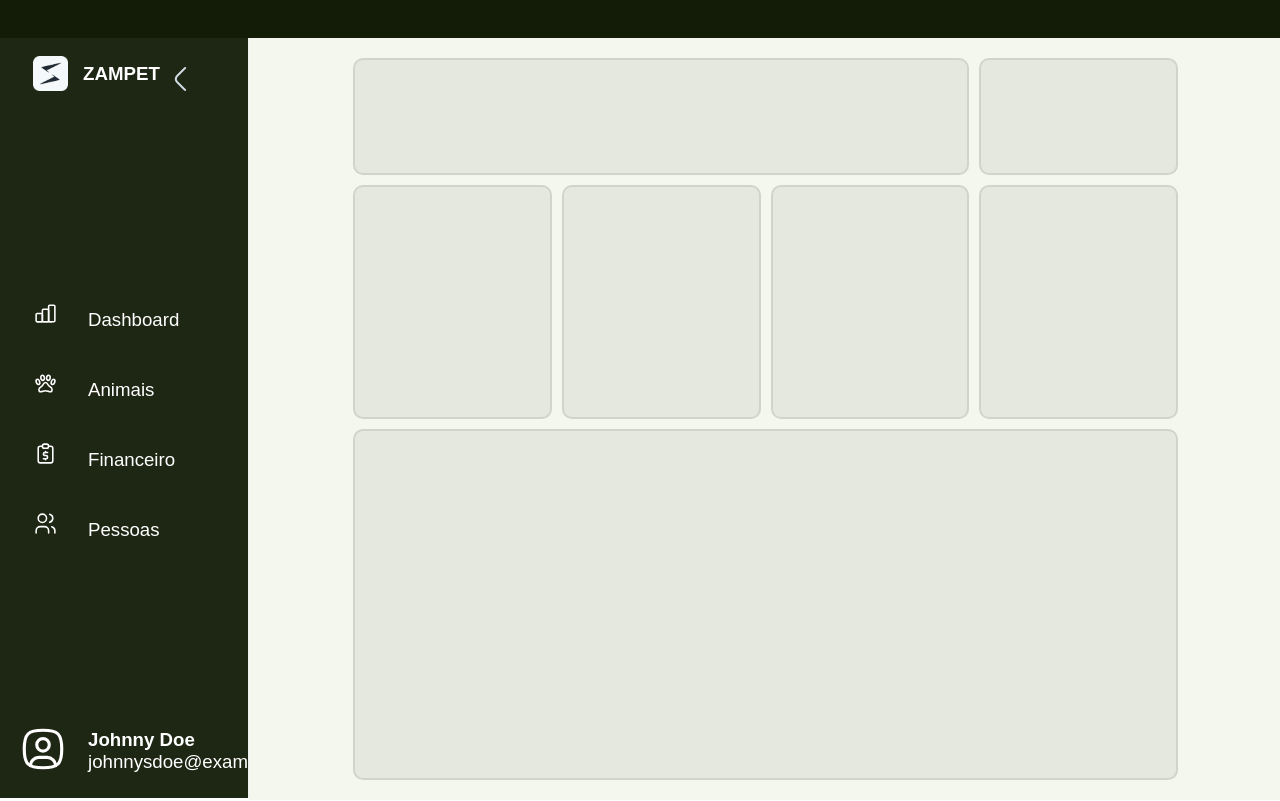
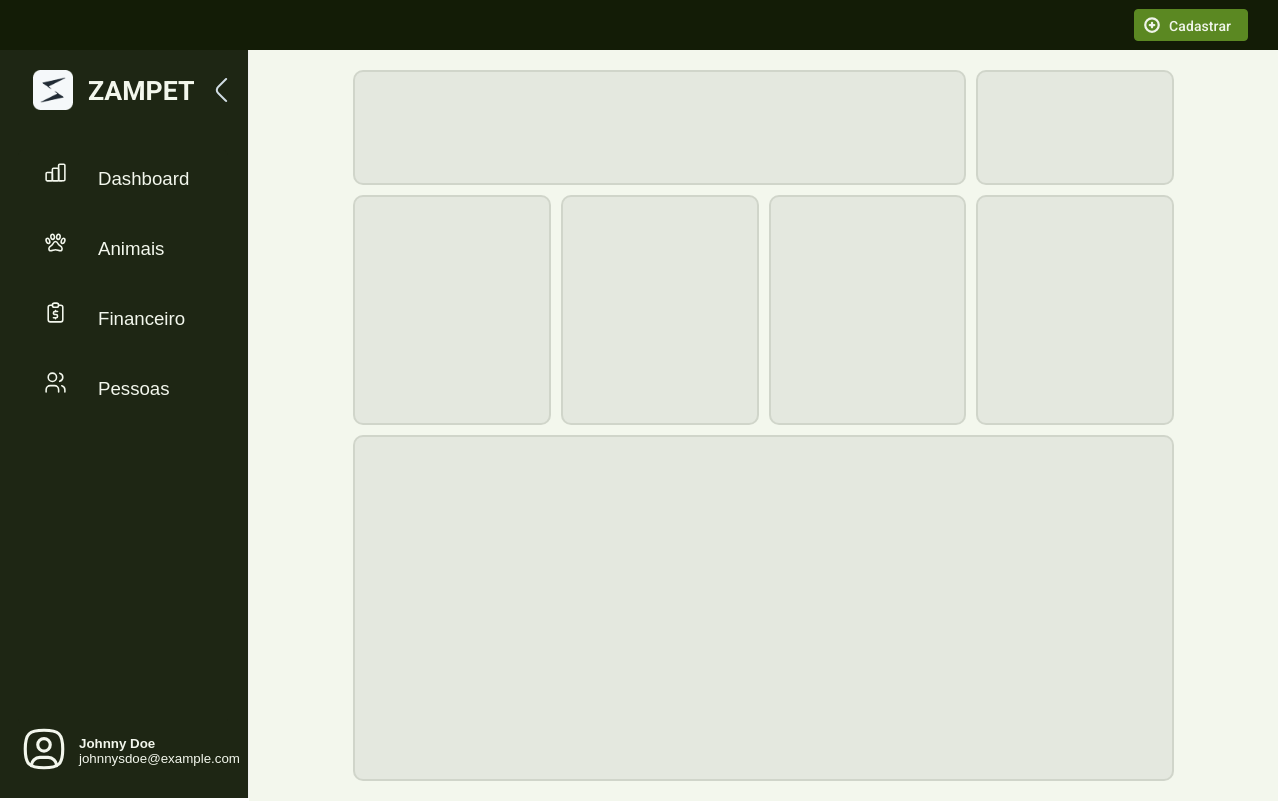
Before and after one commit to amigosdosanimais/.github, a Next.js app: page / in a window 1280 px wide. Built offline with nearby package versions, Linux system fonts and the light colour scheme.

Commit message:
Update Header Sidebar
Atualização do header e do Sidebar

```diff
--- a/package.json
+++ b/package.json
@@ -19,5 +19,8 @@
     "build": "next build",
     "start": "next start",
     "lint": "next lint"
+  },
+  "devDependencies": {
+    "@biomejs/biome": "1.8.3"
   }
 }
--- a/pages/index.jsx
+++ b/pages/index.jsx
@@ -7,18 +7,13 @@ import HeaderComponent from '../src/components/header/header'
 export default function HomePage(){
     return(
         <div className={styles.body}>
-
                 <div className={styles.header}>
-                    <HeaderComponent  ></HeaderComponent>
+                    <HeaderComponent/>
                 </div>
-
                 <div className={styles.bottom}>
-                    <SidebarComponent className={styles.sidebar}>
-                    </SidebarComponent>
-
-                                   <HomeComponent className={styles.main}></HomeComponent>
+                    <SidebarComponent className={styles.sidebar}/>
+                    <HomeComponent className={styles.main}/>
                 </div>
-
         </div>
     )
 }
--- a/pages/index.module.css
+++ b/pages/index.module.css
@@ -3,8 +3,9 @@
 
 .body{
     height: 100vh;
+    width: 100vw;
     display: grid;
-    grid-template-rows: 40px 1fr;
+    grid-template-rows: 52px 1fr;
     margin: -10px -10px -30px -10px;
     padding: 0;
     gap: 0;
@@ -14,7 +15,6 @@
 
 
 .header{
-    height: 97vh;
     width: 100%;
     grid-row: 1/2;
     margin: 0;
--- a/src/components/header/header.jsx
+++ b/src/components/header/header.jsx
@@ -3,7 +3,15 @@ import styles from "./header.module.css"
 export default function HeaderComponent(){
     return(
         <div className={styles.header}>
-
+            <button type="button" className={styles.btnCadastrar}>
+            <svg role="graphics-symbol" xmlns="http://www.w3.org/2000/svg" width="20" height="20" viewBox="0 0 24 24" strokeWidth="3" stroke="#F3F7ED" fill="none" strokeLinecap="round" strokeLinejoin="round">
+            <path stroke="none" d="M0 0h24v24H0z" fill="none"/>
+            <path d="M3 12a9 9 0 1 0 18 0a9 9 0 0 0 -18 0" />
+            <path d="M9 12h6" />
+            <path d="M12 9v6" />
+            </svg>
+                <p>Cadastrar</p>
+            </button>
         </div>
     )
 }
--- a/src/components/header/header.module.css
+++ b/src/components/header/header.module.css
@@ -1,5 +1,38 @@
+@import url('https://fonts.googleapis.com/css2?family=Roboto:ital,wght@0,100;0,300;0,400;0,500;0,700;0,900;1,100;1,300;1,400;1,500;1,700;1,900&display=swap');
+
+
 .header{
-    background-color: #131c06;
-    height: 100%;
+    background-color: #131C06;
+    height: 52px;
     width: 100%;
+    border: 0px 0px 1px 0px solid #293020;
+    padding-top: 1px;
+    display: flex;
+    align-items: center;
+    flex-direction: row-reverse;
 }
+.btnCadastrar{
+    width: 114px;
+    height: 32px;
+    border-radius: 4px;
+    border: 1px solid #5C8A23;
+    padding: 6px 16px 6px 8px;
+    background-color: #5C8A23;
+    gap: 8px;
+    opacity: 99%;
+    display: flex;
+    align-items: center;
+    margin-right: 30px;
+}
+
+.btnCadastrar p{
+    width: 62px;
+    height: 20px;
+    font-family: "Roboto", sans-serif;
+    font-weight: 500;
+    font-size: 14px;
+    line-height: 20px;
+    letter-spacing: 0.1px;
+    color: #F3F7ED;
+    padding-top: 2px;
+}
--- a/src/components/sidebar/sidebar.jsx
+++ b/src/components/sidebar/sidebar.jsx
@@ -16,32 +16,27 @@ export default function SidebarComponent(){
       };
     return(
         <div className={styles.principal} >
-
-            <Sidebar collapsed={collapsed}>
-
+            <Sidebar className={styles.sidebar} collapsed={collapsed} >
                 <div className={styles.container}>
                     <Menu className={styles.header}>
                         {collapsed?
-                        <button className={styles.sbButton} onClick={() => setCollapsed(!collapsed)}>
-                        <img src={'/images/expand.png'}/>
+                        <button type="button" className={styles.sbButtonCollapse} onClick={() => setCollapsed(!collapsed)}>
+                        <img src={'/images/expand.png'} alt={'expand'}/>
                         </button>:
                         <div className={styles.logozampet}>
-                            <img className={styles.logo} src={'/images/logo.png'} />
+                            <img className={styles.logo} src={'/images/logo.png'} alt={'expand'} />
                             <h1>ZAMPET</h1>
-                            <button className={styles.sbButton} onClick={() => setCollapsed(!collapsed)}>
-                                <img src={'/images/collapse.png'}/>
+                            <button type="button" className={styles.sbButton} onClick={() => setCollapsed(!collapsed)}>
+                                <img src={'/images/collapse.png'} alt={'collapse'}/>
                             </button>
                         </div>
                         }
                     </Menu>
-
-
-
                     <Menu className={styles.menu}>
-                        <MenuItem className={styles.menuitem} rootStyles={{['.'+ menuClasses.button]:{'&:hover': {
+                        <MenuItem className={styles.menuitem} rootStyles={{[`.${menuClasses.button}`]:{'&:hover': {
                                 backgroundColor: '#293020 !important'}}}}>
                             <picture className={styles.menuimage}>
-                                <svg xmlns="http://www.w3.org/2000/svg"  width="25" height="25" viewBox="0 0 24 24" strokeWidth="1.5" stroke="white" fill="none" strokeLinecap="round" strokeLinejoin="round">
+                                <svg role="graphics-symbol" xmlns="http://www.w3.org/2000/svg" width="25" height="25" viewBox="0 0 24 24" strokeWidth="1.5" stroke="#F3F7ED" fill="none" strokeLinecap="round" strokeLinejoin="round">
                                 <path stroke="none" d="M0 0h24v24H0z" fill="none"/>
                                 <path d="M3 12m0 1a1 1 0 0 1 1 -1h4a1 1 0 0 1 1 1v6a1 1 0 0 1 -1 1h-4a1 1 0 0 1 -1 -1z" />
                                 <path d="M9 8m0 1a1 1 0 0 1 1 -1h4a1 1 0 0 1 1 1v10a1 1 0 0 1 -1 1h-4a1 1 0 0 1 -1 -1z" />
@@ -51,10 +46,10 @@ export default function SidebarComponent(){
                             </picture>
                             <p>Dashboard</p>
                         </MenuItem>
-                        <MenuItem className={styles.menuitem} rootStyles={{['.'+menuClasses.button]: {'&:hover': {
+                        <MenuItem className={styles.menuitem} rootStyles={{[`.${menuClasses.button}`]: {'&:hover': {
                                 backgroundColor: '#293020 !important',},},}}>
                             <picture className={styles.menuimage}>
-                                <svg xmlns="http://www.w3.org/2000/svg"  width="25" height="25" viewBox="0 0 24 24" strokeWidth="1.5" stroke="white" fill="none" strokeLinecap="round" strokeLinejoin="round">
+                                <svg role="graphics-symbol" xmlns="http://www.w3.org/2000/svg"  width="25" height="25" viewBox="0 0 24 24" strokeWidth="1.5" stroke="#F3F7ED" fill="none" strokeLinecap="round" strokeLinejoin="round">
                                 <path stroke="none" d="M0 0h24v24H0z" fill="none"/>
                                 <path d="M14.7 13.5c-1.1 -2 -1.441 -2.5 -2.7 -2.5c-1.259 0 -1.736 .755 -2.836 2.747c-.942 1.703 -2.846 1.845 -3.321 3.291c-.097 .265 -.145 .677 -.143 .962c0 1.176 .787 2 1.8 2c1.259 0 3 -1 4.5 -1s3.241 1 4.5 1c1.013 0 1.8 -.823 1.8 -2c0 -.285 -.049 -.697 -.146 -.962c-.475 -1.451 -2.512 -1.835 -3.454 -3.538z" />
                                 <path d="M20.188 8.082a1.039 1.039 0 0 0 -.406 -.082h-.015c-.735 .012 -1.56 .75 -1.993 1.866c-.519 1.335 -.28 2.7 .538 3.052c.129 .055 .267 .082 .406 .082c.739 0 1.575 -.742 2.011 -1.866c.516 -1.335 .273 -2.7 -.54 -3.052z" />
@@ -63,12 +58,12 @@ export default function SidebarComponent(){
                                 <path d="M5.69 12.918c.816 -.352 1.054 -1.719 .536 -3.052c-.436 -1.124 -1.271 -1.866 -2.009 -1.866c-.14 0 -.277 .027 -.407 .082c-.816 .352 -1.054 1.719 -.536 3.052c.436 1.124 1.271 1.866 2.009 1.866c.14 0 .277 -.027 .407 -.082z" />
                                 </svg>
                             </picture>
-                            Animais
+                            <p>Animais</p>
                         </MenuItem>
-                        <MenuItem className={styles.menuitem} rootStyles={{['.'+menuClasses.button]: {'&:hover': {
+                        <MenuItem className={styles.menuitem} rootStyles={{[`.${menuClasses.button}`]: {'&:hover': {
                                 backgroundColor: '#293020 !important',},},}}>
                             <picture className={styles.menuimage}>
-                                <svg xmlns="http://www.w3.org/2000/svg"  width="25" height="25" viewBox="0 0 24 24" strokeWidth="1.5" stroke="white" fill="none" strokeLinecap="round" strokeLinejoin="round">
+                                <svg role="graphics-symbol" xmlns="http://www.w3.org/2000/svg"  width="25" height="25" viewBox="0 0 24 24" strokeWidth="1.5" stroke="#F3F7ED" fill="none" strokeLinecap="round" strokeLinejoin="round">
                                 <path stroke="none" d="M0 0h24v24H0z" fill="none"/>
                                 <path d="M9 5h-2a2 2 0 0 0 -2 2v12a2 2 0 0 0 2 2h10a2 2 0 0 0 2 -2v-12a2 2 0 0 0 -2 -2h-2" />
                                 <path d="M9 3m0 2a2 2 0 0 1 2 -2h2a2 2 0 0 1 2 2v0a2 2 0 0 1 -2 2h-2a2 2 0 0 1 -2 -2z" />
@@ -76,12 +71,12 @@ export default function SidebarComponent(){
                                 <path d="M12 17v1m0 -8v1" />
                                 </svg>
                             </picture>
-                            Financeiro
+                            <p>Financeiro</p>
                         </MenuItem>
-                        <MenuItem className={styles.menuitem} rootStyles={{['.'+menuClasses.button]: {'&:hover': {
+                        <MenuItem className={styles.menuitem} rootStyles={{[`.${menuClasses.button}`]: {'&:hover': {
                                 backgroundColor: '#293020 !important',},},}}>
                             <picture className={styles.menuimage}>
-                                <svg xmlns="http://www.w3.org/2000/svg" width="25" height="25" viewBox="0 0 24 24" strokeWidth="1.5" stroke="white" fill="none" strokeLinecap="round" strokeLinejoin="round">
+                                <svg role="graphics-symbol" xmlns="http://www.w3.org/2000/svg" width="25" height="25" viewBox="0 0 24 24" strokeWidth="1.5" stroke="#F3F7ED" fill="none" strokeLinecap="round" strokeLinejoin="round">
                                 <path stroke="none" d="M0 0h24v24H0z" fill="none"/>
                                 <path d="M9 7m-4 0a4 4 0 1 0 8 0a4 4 0 1 0 -8 0" />
                                 <path d="M3 21v-2a4 4 0 0 1 4 -4h4a4 4 0 0 1 4 4v2" />
@@ -89,13 +84,13 @@ export default function SidebarComponent(){
                                 <path d="M21 21v-2a4 4 0 0 0 -3 -3.85" />
                                 </svg>
                             </picture>
-                            Pessoas
+                            <p>Pessoas</p>
                         </MenuItem>
                     </Menu>
                     <Menu className={styles.footer}>
                         <div className={styles.profile}>
                             <picture className={styles.imguser}>
-                            <svg xmlns="http://www.w3.org/2000/svg"  width="50" height="50" viewBox="0 0 24 24" strokeWidth="1.5" stroke="white" fill="none" strokeLinecap="round" strokeLinejoin="round">
+                            <svg role="graphics-symbol" xmlns="http://www.w3.org/2000/svg"  width="50" height="50" viewBox="0 0 24 24" strokeWidth="1.5" stroke="#F3F7ED" fill="none" strokeLinecap="round" strokeLinejoin="round">
                             <path stroke="none" d="M0 0h24v24H0z" fill="none"/>
                             <path d="M12 13a3 3 0 1 0 0 -6a3 3 0 0 0 0 6z" />
                             <path d="M12 3c7.2 0 9 1.8 9 9s-1.8 9 -9 9s-9 -1.8 -9 -9s1.8 -9 9 -9z" />
--- a/src/components/sidebar/sidebar.module.css
+++ b/src/components/sidebar/sidebar.module.css
@@ -1,62 +1,80 @@
 @charset "UTF-8";
+@import url('https://fonts.googleapis.com/css2?family=Roboto:ital,wght@0,100;0,300;0,400;0,500;0,700;0,900;1,100;1,300;1,400;1,500;1,700;1,900&display=swap');
 
 .principal{
   display: flex;
   height: 100%;
   min-height: 250px;
   background-color: #1e2614;
-  gap: 0;
+
 }
 .container{
   background-color: #1e2614;
   height: 100%;
   display: grid;
-  grid-template-rows: 80px 1fr 80pxfr;
-  align-items: center;
-  align-content: space-between;
+  grid-template-rows: 0.5fr 4fr 0.5fr;
+
+  width: 250px;
 }
+
+
 
 .sbButton {
     background-color: transparent;
     border: none;
-    padding: 0;
+    padding-top: 4px;
     cursor: pointer;
     border-radius: 5px;
     transition: 0.3s;
     z-index: 1000;
     position: relative;
-    margin-top: 15px;
 
+}
+.sbButtonCollapse {
+  background-color: transparent;
+  border: none;
+  padding-top: 4px;
+  cursor: pointer;
+  border-radius: 5px;
+  transition: 0.3s;
+  z-index: 1000;
+  position: relative;
+  margin: 15px 0px 0px 15px;
 }
 .buttonIcon {
   width: 15px;
   height: 15px;
   margin-right: 8px;
+  vertical-align: middle;
 }
 
 
 .logo{
-  height: 35px;
-  width: 35px;
+  height: 40px;
+  width: 40px;
   display: flex;
   align-items: center;
   margin: 15px;
 }
 .logozampet{
-  height: 30px;
+  height: 5vh;
   display: flex;
   align-items: center;
+  vertical-align: middle;
   padding: 20px;
-  margin-bottom: 50px;
   background-color: #1e2614;
+  margin-bottom: 20px;
 }
 .logozampet h1{
-  font-family: Arial, Helvetica, sans-serif;
-  color: white;
+  font-family: 'Roboto', sans-serif;
+  color: #F3F7ED;
   padding-top: 2px;
+  font-size: 20pt;
+  vertical-align: center;
 }
 .header{
   grid-row: 1/2;
+  width: 250px;
 }
 
 
@@ -65,12 +83,17 @@
   height: calc(100%-30px);
   border: 0;
   grid-row: 2/3;
+  width: 210px;
+  margin: left;
+  margin-left: 20px;
+  border-radius: 5px;
 }
 .menuitem{
-  color: #ffffff;
+  color: #F3F7ED;
   font-family: Arial, Helvetica, sans-serif;
   font-size: 14pt;
   margin-bottom: 20px;
+
 }
 .menuitem p{
   display: inline;
@@ -79,7 +102,7 @@
 .menuimage{
   height: 20px;
   width: 20px;
-  margin-left: 15px;
+  margin-left: 5px;
   margin-right: 30px;
   display: inline;
 }
@@ -89,20 +112,24 @@
 .profile{
   display: flex;
   align-items: center;
-  color: white;
+  color: #F3F7ED;
   font-family: Arial, Helvetica, sans-serif;
   background-color: #1e2614;
 
 }
 
 .profile h1, .profile p{
-  margin: 0;
+  margin:0;
+  margin-left: 7px;
   padding: 0;
-  font-size: 14pt;
+  font-size: 10pt;
+}
+.profile p{
+  margin-bottom: 20px;
 }
 
 .imguser{
-  margin: 20px;
+  margin: 0px 3px 20px 21px;
 }
 .footer{
   grid-row: 3/4;
```
Also changed, not shown: biome.json (added, +14 -0 lines), 2 other files (tests, documents, lock files or other folders).
